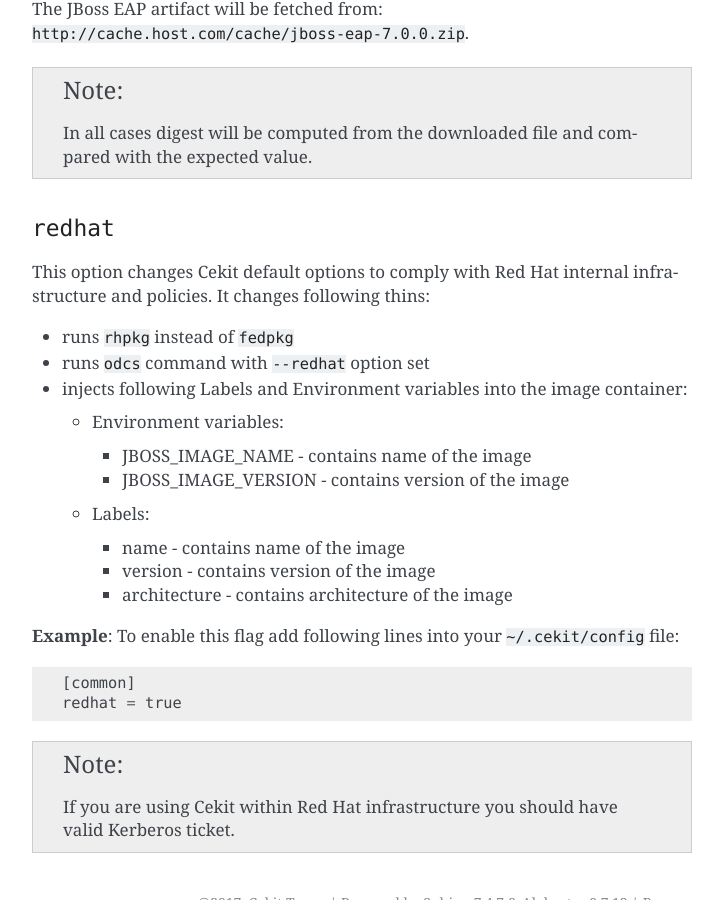
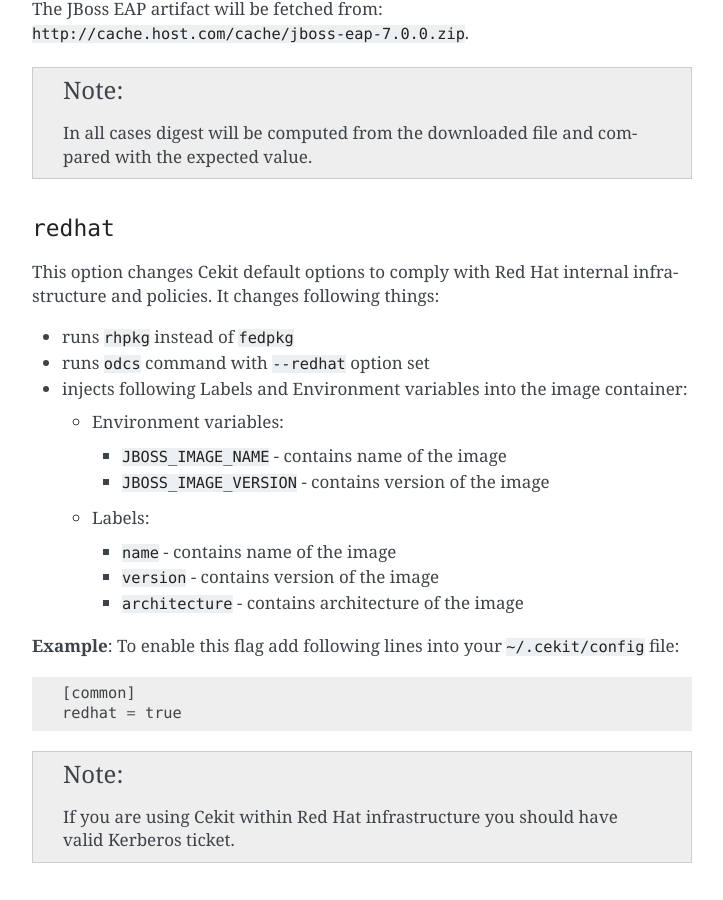
Before and after one commit to cekit/cekit, a Sphinx documentation site: the page built from docs/configuration.rst, in a window 1280 px wide and 900 px high, scrolled down 1525 px. Shown: the whole window, without its empty margins (388-1111 px from the left). Built offline with Sphinx 7.4.7, drawn with Linux system fonts in a browser that asks for light colours.

Commit message:
Fixed typos in docs and comments

```diff
--- a/docs/configuration.rst
+++ b/docs/configuration.rst
@@ -83,7 +83,7 @@
 ``redhat``
 ^^^^^^^^^^
 This option changes Cekit default options to comply with Red Hat internal infrastructure and policies.
-It changes following thins:
+It changes following things:
 
 * runs ``rhpkg`` instead of ``fedpkg``
 * runs ``odcs`` command with ``--redhat`` option set
@@ -91,13 +91,13 @@
 
   * Environment variables:
 
-    * JBOSS_IMAGE_NAME - contains name of the image
-    * JBOSS_IMAGE_VERSION - contains version of the image
+    * ``JBOSS_IMAGE_NAME`` - contains name of the image
+    * ``JBOSS_IMAGE_VERSION`` - contains version of the image
   * Labels:
 
-    * name - contains name of the image
-    * version - contains version of the image
-    * architecture - contains architecture of the image
+    * ``name`` - contains name of the image
+    * ``version`` - contains version of the image
+    * ``architecture`` - contains architecture of the image
 
 
 **Example**: To enable this flag add following lines into your ``~/.cekit/config`` file:
```
Also changed, not shown: 1 other file.
